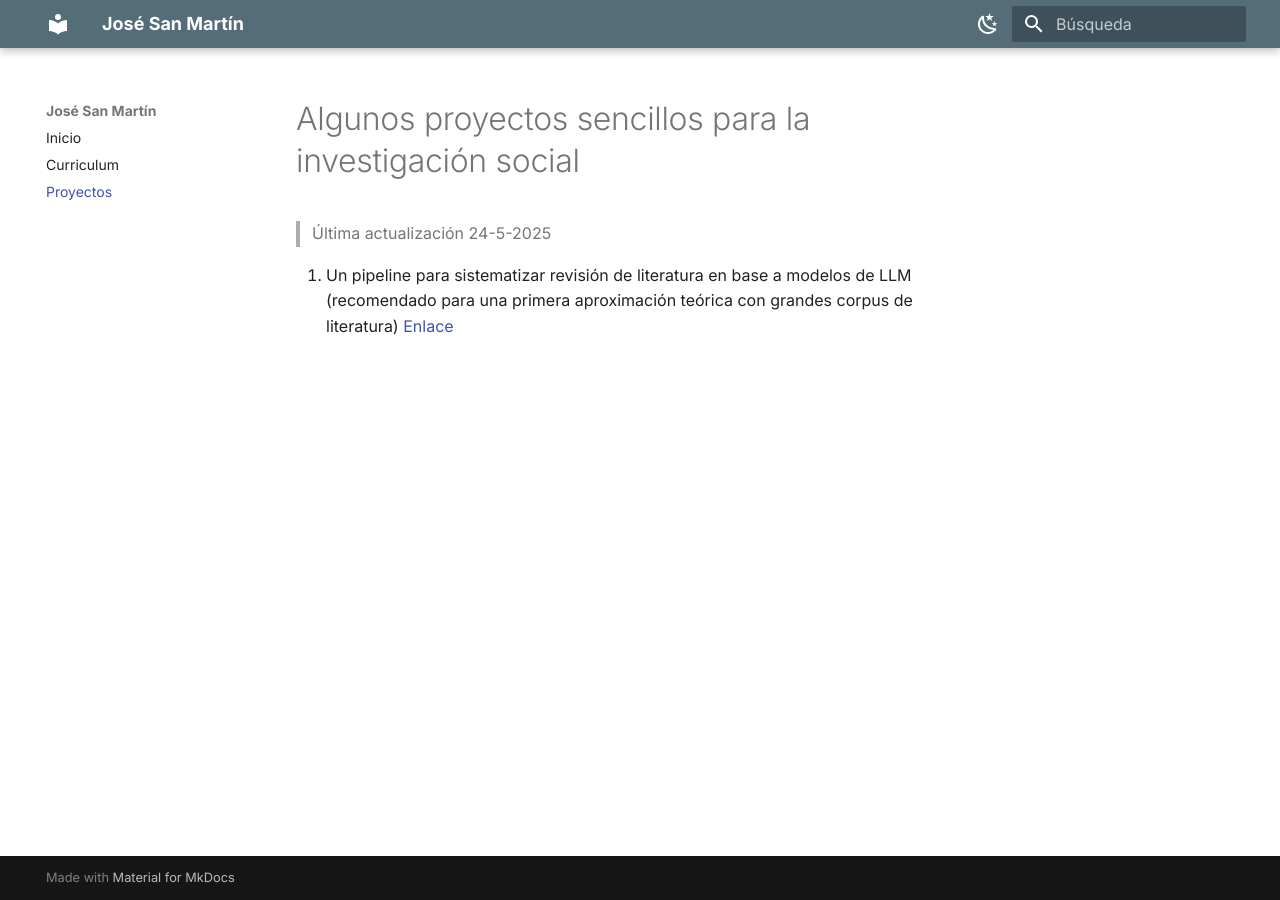
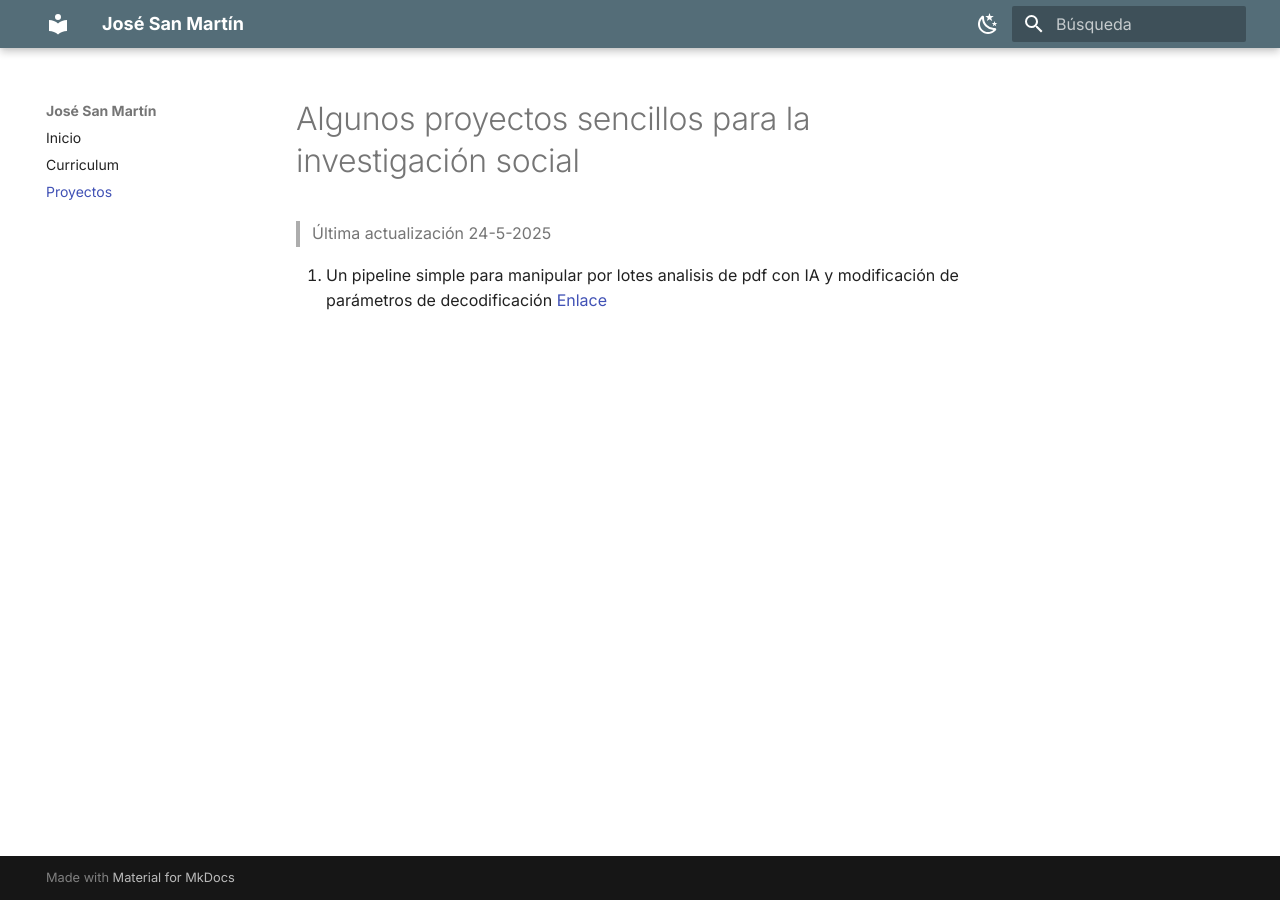
Before and after one commit to joseluissanmartinmelio/the-corner, an MkDocs documentation site: the page built from docs/projects.md, in a window 1280 px wide. Built offline with MkDocs 1.6.1 and Material for MkDocs 9.7.7, drawn with Linux system fonts in a browser that asks for light colours.

Commit message:
update projects

```diff
--- a/docs/projects.md
+++ b/docs/projects.md
@@ -2,4 +2,4 @@
 
 > Última actualización 24-5-2025
 
-1. Un pipeline para sistematizar revisión de literatura en base a modelos de LLM (recomendado para una primera aproximación teórica con grandes corpus de literatura) [Enlace](https://github.com/joseluissanmartinmelio/text-analysis-assisted-by-llm)
+1. Un pipeline simple para manipular por lotes analisis de pdf con IA y modificación de parámetros de decodificación [Enlace](https://github.com/joseluissanmartinmelio/text-analysis-assisted-by-llm)
```
